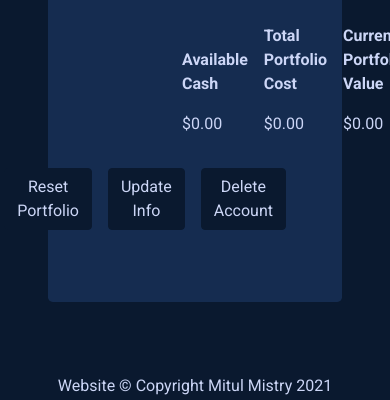
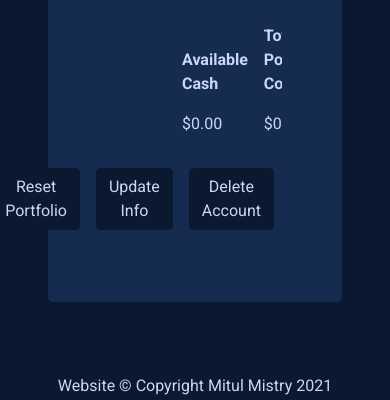
Before and after one commit to MitulMistry/paper-trader, a Flask app: page /portfolio in a window 390 px wide; the page is wider, and only the part inside the window is pictured. Shown: the part 360-760 px from the top of that part. Run offline with Flask 2, Linux system fonts and the light colour scheme; the visitor is signed in with stand-in values (Sample User, id 1); data comes from the database, SQL or seed files in the repository; data that the repository does not hold is empty.

Commit message:
Add responsive styling to tables

```diff
--- a/templates/history.html
+++ b/templates/history.html
@@ -8,6 +8,7 @@
     <h1>Transaction History</h1>
 
     <div class="p-5 mb-4 bg-pt-dark2 rounded-3">
+        <div class="table-responsive">
             <table class="table table-striped">
                 <thead>
                     <th scope="col">Symbol</th>
@@ -27,4 +28,5 @@
                 </tbody>
             </table>
         </div>
+    </div>
 {% endblock %}
--- a/templates/portfolio.html
+++ b/templates/portfolio.html
@@ -8,6 +8,7 @@
     <h1>Your Portfolio</h1>
 
     <div class="p-5 mb-4 bg-pt-dark2 rounded-3">
+        <div class="table-responsive">
             <table class="table table-striped">
                 <thead>
                     <th scope="col">Symbol</th>
@@ -49,12 +50,14 @@
                 {% endfor %}
                 </tbody>
             </table>
+        </div>
 
         <div class="container">
             <div class="row">
             <div class="col">
             </div>
             <div class="col-8">
+                <div class="table-responsive">
                     <table class="table">
                         <thead>
                             <th scope="col">Available Cash</th>
```
Lines whose indentation alone changed are shown as unchanged.
